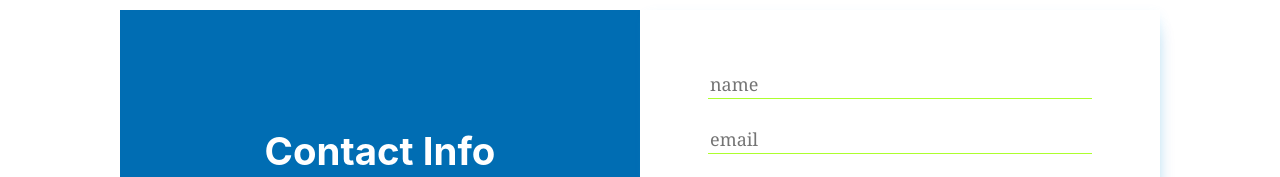
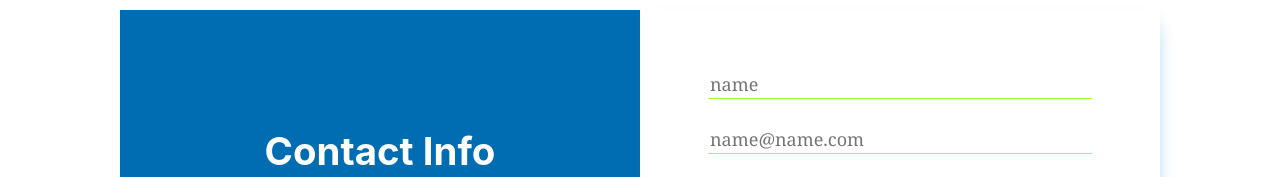
Before and after one commit to mbappai/IMEX, a Gatsby site: page / in a window 1280 px wide. Shown: the part 4420-4597 px from the top of the page. Built offline with nearby package versions, Linux system fonts and the light colour scheme; Gatsby itself is replaced by a stand-in of ours.

Commit message:
changed type attr of email

```diff
--- a/src/components/Contact/contact.js
+++ b/src/components/Contact/contact.js
@@ -80,7 +80,7 @@ const contact=()=>{
           data-netlify-honeypot="bot-field">
 
         <input className={classes.input} type="text" name='name'   placeholder='name' />
-        <input className={classes.input} type="text" name='email'   placeholder='email' />
+        <input className={classes.input} type="email" name='email'   placeholder='name@name.com' />
 
         <textarea className={classes.textarea} placeholder='message...' name="textarea" id="" cols="30" rows="2"></textarea>
         <div className={classes.formContainer__buttonContainer}>
```
